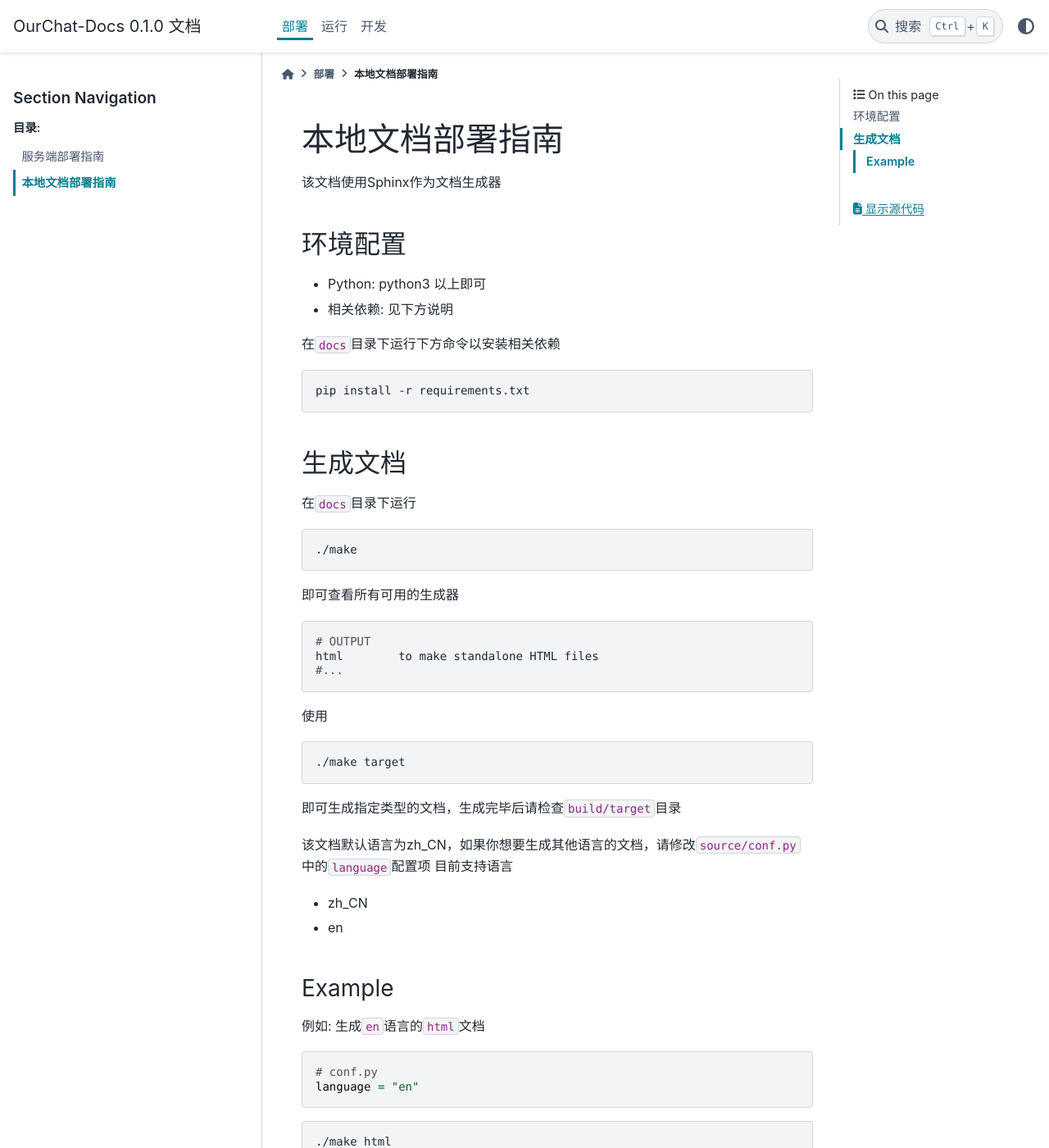
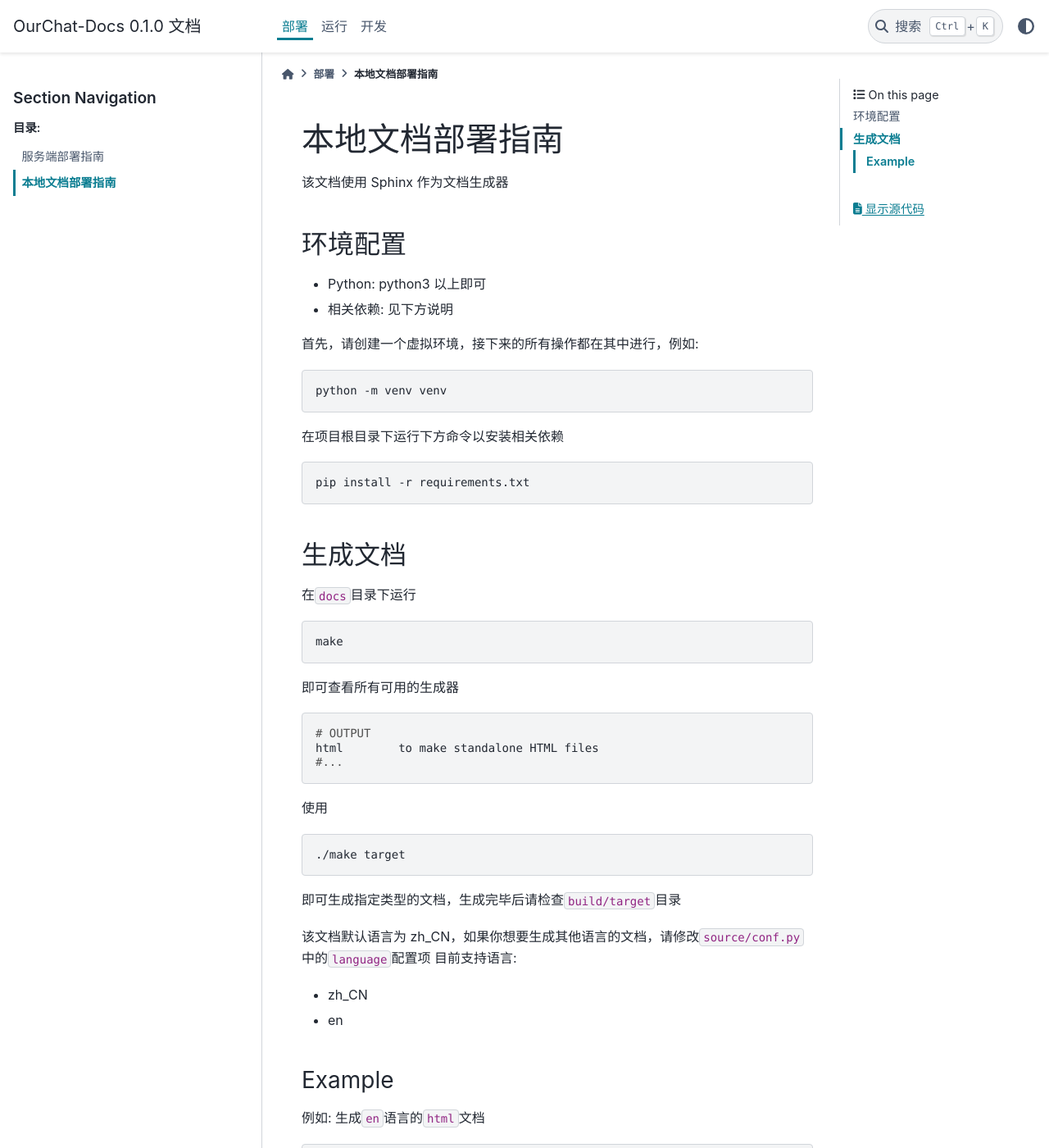
Before and after one commit to SkyUOI/OurChat-Docs, a Sphinx documentation site: the page built from docs/source/docs/deploy/document-deploy.md, in a window 1280 px wide and 1400 px high. Shown: the whole window at 82% size. Built offline with Sphinx 7.4.7 and the PyData theme 0.15.4, drawn with Linux system fonts in a browser that asks for light colours.

````diff
--- a/docs/source/conf.py
+++ b/docs/source/conf.py
@@ -20,6 +20,7 @@ templates_path = ["_templates"]
 exclude_patterns = []
 
 language = "zh_CN"
+# language = "en"
 
 # -- Options for HTML output -------------------------------------------------
 # https://www.sphinx-doc.org/en/master/usage/configuration.html#options-for-html-output
--- a/docs/source/docs/deploy/document-deploy.md
+++ b/docs/source/docs/deploy/document-deploy.md
@@ -1,13 +1,19 @@
 # 本地文档部署指南
 
-该文档使用Sphinx作为文档生成器
+该文档使用 Sphinx 作为文档生成器
 
 ## 环境配置
 
 - Python: python3 以上即可
 - 相关依赖: 见下方说明
 
-在`docs`目录下运行下方命令以安装相关依赖
+首先，请创建一个虚拟环境，接下来的所有操作都在其中进行，例如:
+
+```bash
+python -m venv venv
+```
+
+在项目根目录下运行下方命令以安装相关依赖
 
 ```bash
 pip install -r requirements.txt
@@ -18,7 +24,7 @@ pip install -r requirements.txt
 在`docs`目录下运行
 
 ```bash
-./make
+make
 ```
 
 即可查看所有可用的生成器
--- a/docs/source/docs/development/index.rst
+++ b/docs/source/docs/development/index.rst
@@ -13,3 +13,4 @@
    user_msg_json
    status_code
    special_string
+   document_contributing.md
````
Also changed, not shown: other parts of docs/source/docs/deploy/document-deploy.md (+2 -2 lines), README.md (+9 -0 lines), docs/source/docs/development/document_contributing.md (added, +17 -0 lines), 1 other file.
